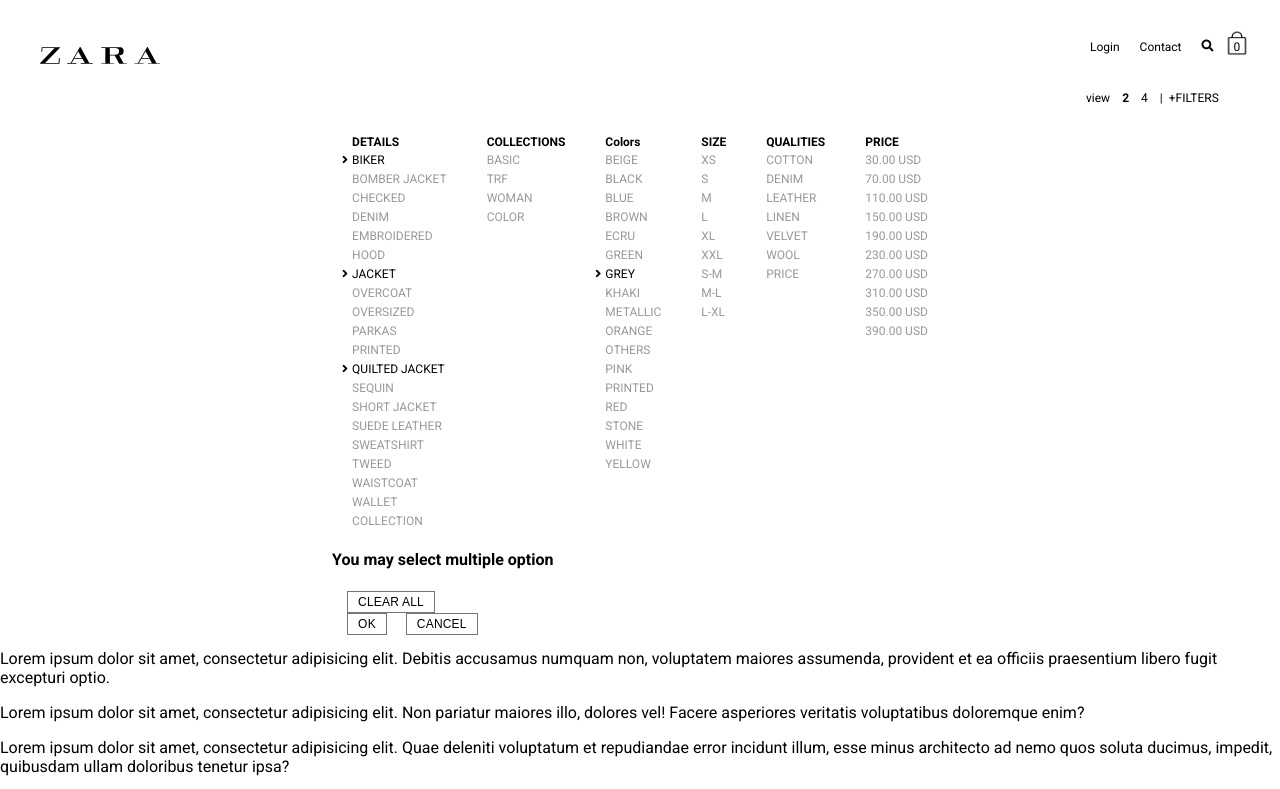
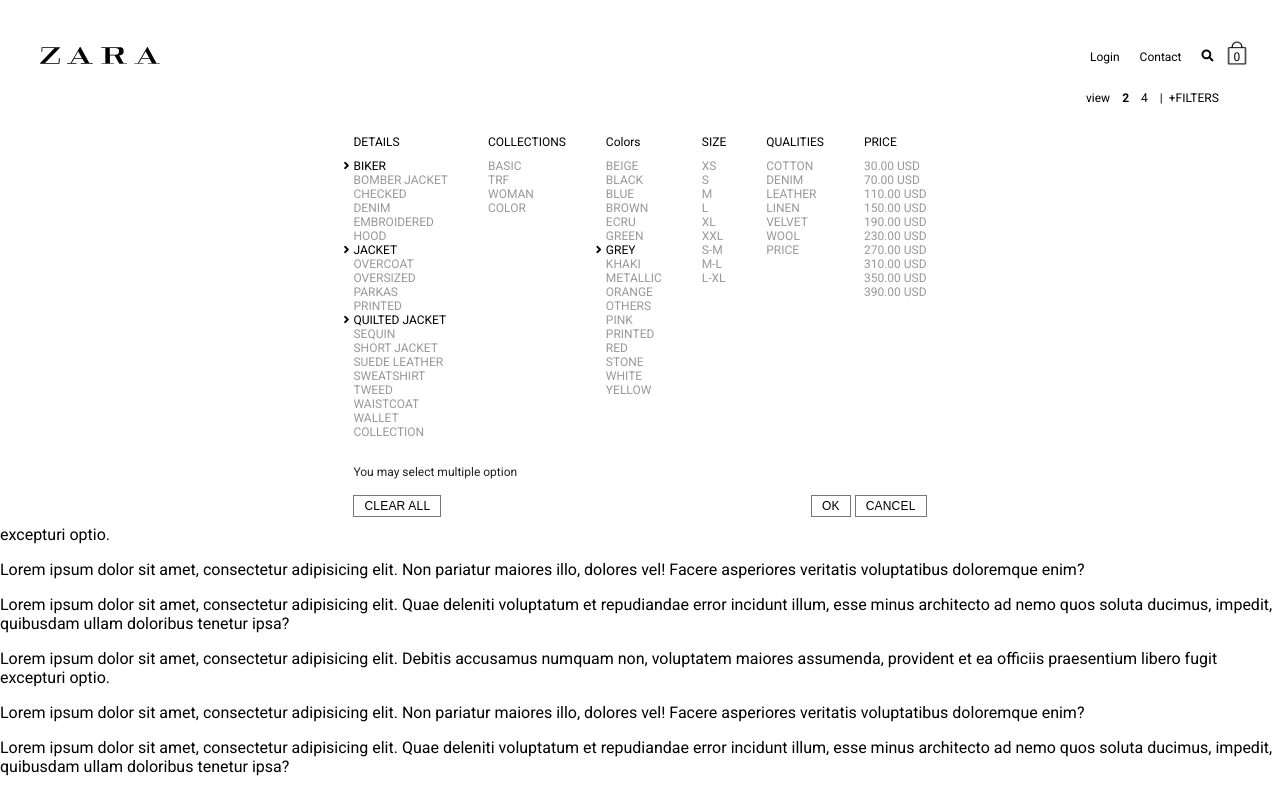
Before and after one commit to polodev/ztest, a website: page index.html in a window 1280 px wide. Both pictures are taken after a click on the element "+FILTERS". Shown: the top 789 px of the page. Drawn offline with Linux system fonts and the light colour scheme.

Commit message:
completed filters

```diff
--- a/assets/js/script.js
+++ b/assets/js/script.js
@@ -1,3 +1,7 @@
 $('#serach_button_icon').on('click', function () {
   $('.input_box').toggleClass('active')
 })
+
+$('#filter_button, .ok_filter, .cancel_filter').on('click', function () {
+  $('.filter_box').toggleClass('active');
+})
--- a/assets/scss/filter_box.scss
+++ b/assets/scss/filter_box.scss
@@ -8,6 +8,14 @@
   right: 0;
   background: white;
   z-index: 2;
+  display: none;
+  opacity: 0;
+  transition: all .2s;
+  &.active {
+    transition: all .2s;
+    opacity: 1;
+    display: block;
+  }
   .filter_box_inner {
     width: 80%;
     margin: 0 auto;
@@ -21,9 +29,10 @@
       padding: 0 20px;
       h4 {
         color: #000;
+        font-weight: normal;
         font-size: .75rem;
         margin: 0;
-        padding: 0;
+        padding: 0 0 10px 0;
       }
       li {
         list-style-type: none;
@@ -32,7 +41,7 @@
           font-size: .75rem;
           transition:  all .2s;
           text-decoration: none;
-          display: inline-block;
+          display: block;
           position: relative;
           &.selected {
             color: #000;
@@ -57,6 +66,16 @@
   }
   .filter_buttons {
     text-align: left;
+    padding: 10px 20px;
+    h4 {
+      font-size: .75rem;
+      font-weight: normal;
+      color: #222;
+    }
+    .filter_buttons_bottom {
+      display: flex;
+      justify-content: space-between;
+    }
     .filter_buttons_bottom_left {
 
     }
--- a/assets/scss/global.scss
+++ b/assets/scss/global.scss
@@ -30,6 +30,8 @@ body {
   padding: 3px 10px;
   text-transform: uppercase;
   text-shadow: 1px 1px 0px #ffffff;
-  margin-left: 15px;
   border: 1px solid #777;
+  &:focus {
+    outline: none;
+  }
 }
--- a/assets/scss/header.scss
+++ b/assets/scss/header.scss
@@ -24,7 +24,7 @@ header {
     .header_right_content {
       width: 100%;
       height: 100%;
-			padding-top: 30px;
+      padding-top: 40px;
       .hrc_middle_bottom {
         display: flex;
         flex-direction: column;
@@ -63,6 +63,7 @@ header {
               }
               .input_box {
                 border: 1px solid #eee;
+                background: #fff;
                 box-shadow: 0 1px 6px rgba(0,0,0,.03);
                 position: absolute;
                 width: 380px;
--- a/index.html
+++ b/index.html
@@ -229,8 +229,8 @@
       <div class="filter_buttons_bottom">
         <button class="filter_buttons_bottom_left btn1">CLEAR ALL</button>
         <div class="filter_buttons_bottom_right">
-          <button class="btn1">OK</button>
-          <button class="btn1">CANCEL</button>
+          <button class="btn1 ok_filter">OK</button>
+          <button class="btn1 cancel_filter">CANCEL</button>
         </div>
       </div>
     </div>
```
Also changed, not shown: assets/css/style.css. Lines whose indentation alone changed are shown as unchanged.
